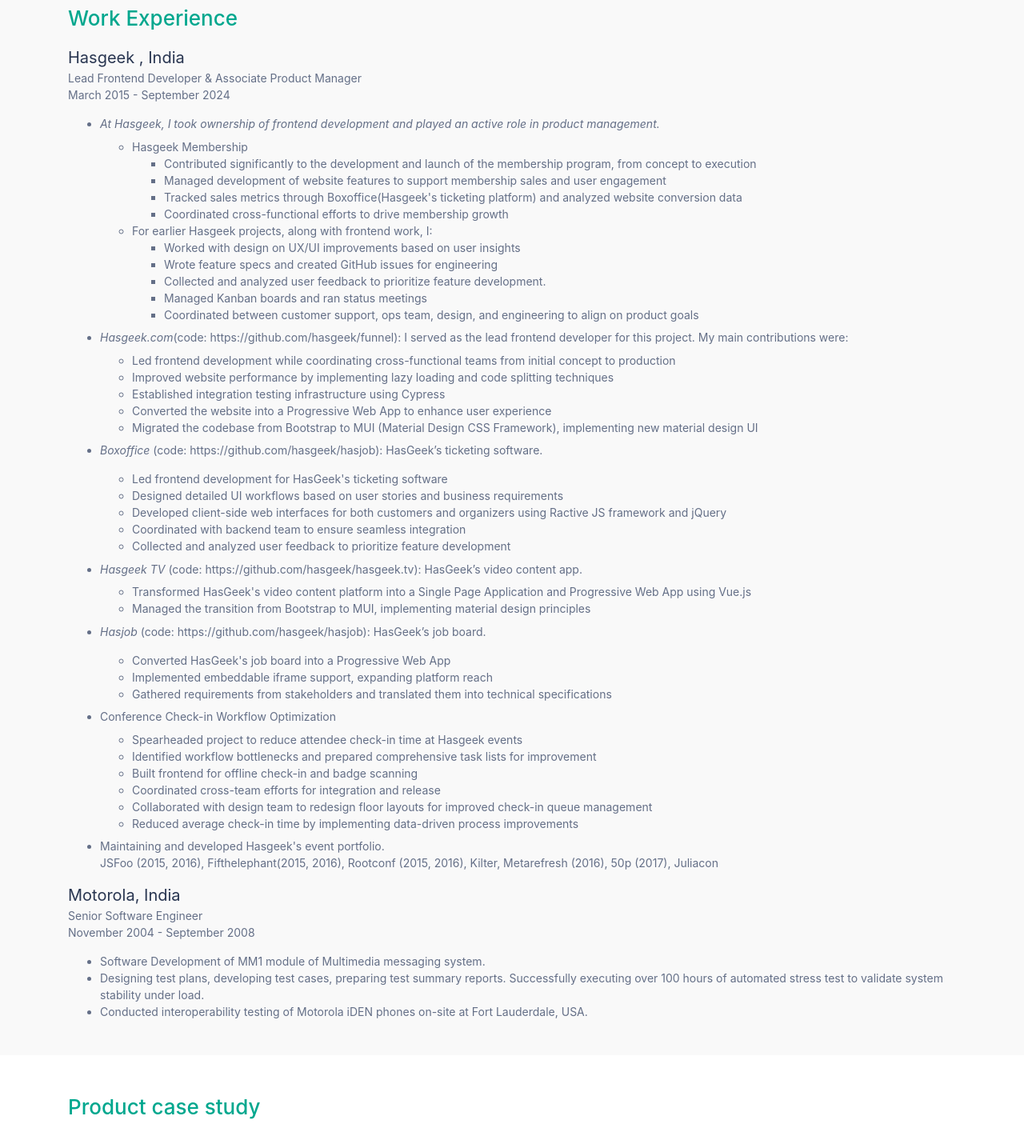
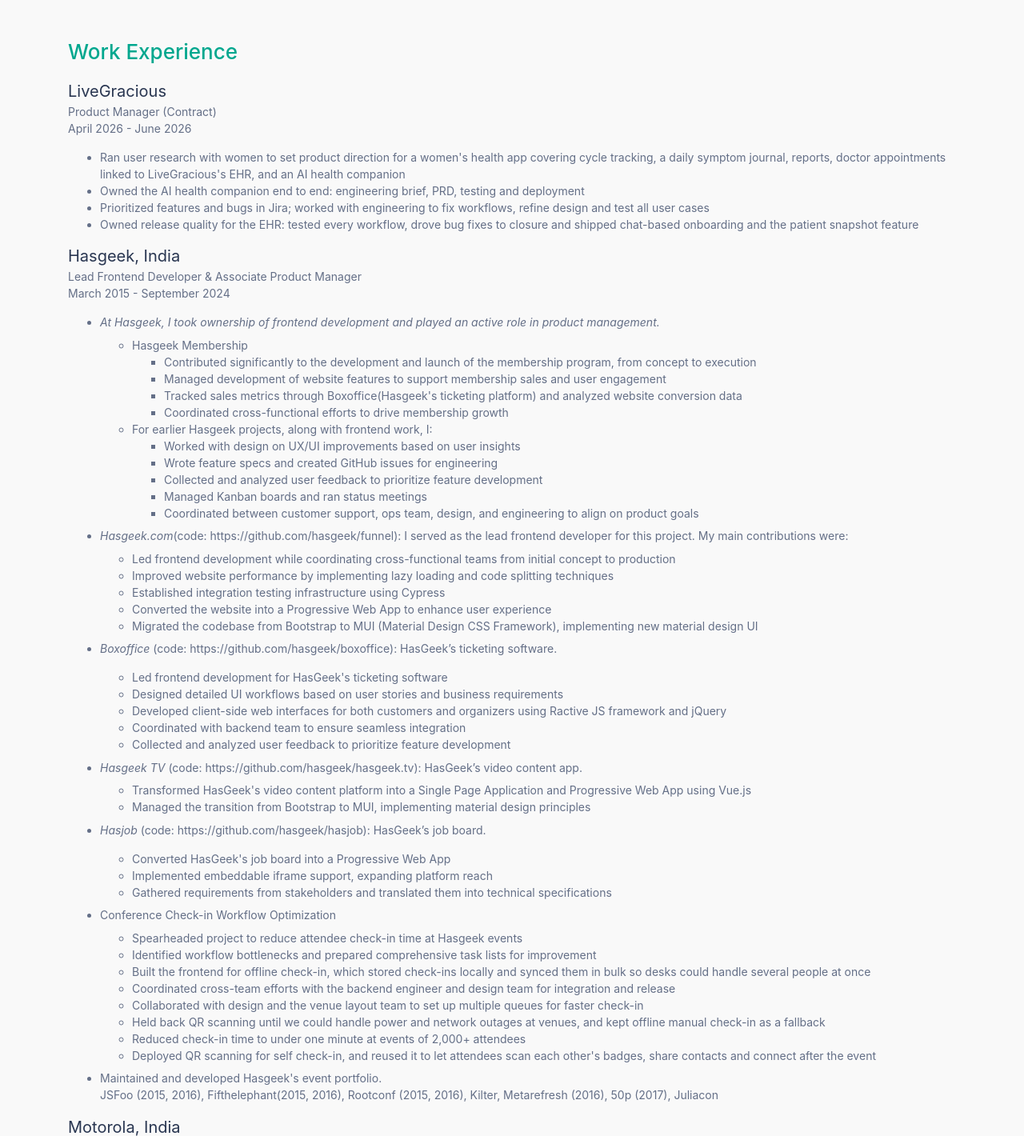
Before and after one commit to vidya-ram/vidya-ram.github.io, a plain HTML site: page index.html in a window 1280 px wide. Shown: the part 843-2263 px from the top of the page at 80% size. Drawn offline with Linux system fonts and the light colour scheme; a web font is replaced by a local one.

Commit message:
Refresh portfolio for product manager roles
- Retitle headline and about text around product management
- Add LiveGracious experience to index and work pages
- Add check-in results (under one minute, 2,000+ attendees) and the QR scanning trade-off
- Fix typos and broken links (Boxoffice, Kutcheri Calling, case study text)
- Remove script line that referenced a missing element

```diff
--- a/index.html
+++ b/index.html
@@ -36,7 +36,7 @@
       <div class="container">
         <p class="banner-text-intro">Hello I'm</p>
         <h2 class="banner-text-name">Vidya Ramakrishnan</h2>
-        <p class="banner-text-desc">Product-Focused Frontend Developer</p>
+        <p class="banner-text-desc">Product Manager | Builds with AI Tools</p>
         <address>
           <span class="margin-right"><i class="fa-solid fa-location-dot"></i> Bangalore, India</span>
           <a href="mailto:forvidya@gmail.com?subject=Resume" target="_blank" class="nounderline margin-right"><i class="fa-solid fa-envelope"></i> forvidya@gmail.com</a><br>
@@ -52,14 +52,24 @@
     <article class="resume-items">
       <div class="container">
         <h3 class="heading">About me</h3>
-        <p>I am a passionate product and frontend enthusiast with 10+ years of experience building thoughtful digital solutions. My tech journey began in embedded software at Motorola, before transitioning to web development while creating an educational site for my daughter. At Hasgeek, I lead frontend development and product initiatives, having spearheaded multiple product launches, including the end-to-end development of Hasgeek’s annual membership program. I thrive at the intersection of code and user experience—gathering user feedback, translating it into technical specifications, and coordinating cross-functional teams to deliver impactful solutions. Outside of work, I am passionate about gardening, composting, and sustainable living.</p>
+        <p>I am a product manager with a frontend engineering background and 10+ years of experience building thoughtful digital solutions. My tech journey began in embedded software at Motorola, before transitioning to web development while creating an educational site for my daughter. At Hasgeek, I led frontend development and product initiatives, having spearheaded multiple product launches, including the end-to-end development of Hasgeek’s annual membership program. Most recently, as a contract product manager at LiveGracious, I ran user research for a women’s health app and owned its AI health companion from engineering brief to deployment. I thrive at the intersection of code and user experience—gathering user feedback, translating it into technical specifications, and coordinating cross-functional teams to deliver impactful solutions. I also build working prototypes with Claude, Cursor and Lovable to test ideas quickly. Outside of work, I am passionate about gardening, composting, and sustainable living.</p>
       </div>
     </article>
 
     <article class="resume-items secondary-background">
       <div class="container">
         <h3 class="heading">Work Experience</h3>
-        <p class="heading-small no-margin">Hasgeek , India</strong></p>
+        <p class="heading-small no-margin">LiveGracious</p>
+        <p class="no-margin">Product Manager (Contract)</p>
+        <p>April 2026 - June 2026</p>
+        <ul>
+          <li>Ran user research with women to set product direction for a women's health app covering cycle tracking, a daily symptom journal, reports, doctor appointments linked to LiveGracious's EHR, and an AI health companion</li>
+          <li>Owned the AI health companion end to end: engineering brief, PRD, testing and deployment</li>
+          <li>Prioritized features and bugs in Jira; worked with engineering to fix workflows, refine design and test all user cases</li>
+          <li>Owned release quality for the EHR: tested every workflow, drove bug fixes to closure and shipped chat-based onboarding and the patient snapshot feature</li>
+        </ul>
+
+        <p class="heading-small no-margin">Hasgeek, India</p>
         <p class="no-margin">Lead Frontend Developer & Associate Product Manager</p>
         <p>March 2015 - September 2024</p>
         <ul>
@@ -77,7 +87,7 @@
                 <ul>
                   <li>Worked with design on UX/UI improvements based on user insights</li>
                   <li>Wrote feature specs and created GitHub issues for engineering</li>
-                  <li>Collected and analyzed user feedback to prioritize feature development.
+                  <li>Collected and analyzed user feedback to prioritize feature development</li>
                   <li>Managed Kanban boards and ran status meetings</li>
                   <li>Coordinated between customer support, ops team, design, and engineering to align on product goals</li>
                 </ul>
@@ -95,7 +105,7 @@
           </li>
 
           <li class="less-margin">
-            <p><i>Boxoffice</i> (code: <a href="https://github.com/hasgeek/boxoffice" target="_blank" class="nounderline">https://github.com/hasgeek/hasjob</a>): HasGeek’s ticketing software.
+            <p><i>Boxoffice</i> (code: <a href="https://github.com/hasgeek/boxoffice" target="_blank" class="nounderline">https://github.com/hasgeek/boxoffice</a>): HasGeek’s ticketing software.
             <ul>
               <li>Led frontend development for HasGeek's ticketing software</li>
               <li>Designed detailed UI workflows based on user stories and business requirements</li>
@@ -123,14 +133,16 @@
             <ul>
               <li>Spearheaded project to reduce attendee check-in time at Hasgeek events</li>
               <li>Identified workflow bottlenecks and prepared comprehensive task lists for improvement</li>
-              <li>Built frontend for offline check-in and badge scanning</li>
-              <li>Coordinated cross-team efforts for integration and release</li>
-              <li>Collaborated with design team to redesign floor layouts for improved check-in queue management</li>
-              <li>Reduced average check-in time by implementing data-driven process improvements</li>
+              <li>Built the frontend for offline check-in, which stored check-ins locally and synced them in bulk so desks could handle several people at once</li>
+              <li>Coordinated cross-team efforts with the backend engineer and design team for integration and release</li>
+              <li>Collaborated with design and the venue layout team to set up multiple queues for faster check-in</li>
+              <li>Held back QR scanning until we could handle power and network outages at venues, and kept offline manual check-in as a fallback</li>
+              <li>Reduced check-in time to under one minute at events of 2,000+ attendees</li>
+              <li>Deployed QR scanning for self check-in, and reused it to let attendees scan each other's badges, share contacts and connect after the event</li>
             </ul>
           </li>
           <li>
-            <p>Maintaining and developed Hasgeek's event portfolio.<br>JSFoo (<a href="https://jsfoo.in/2015/" target="_blank" class="nounderline">2015</a>, <a href="https://jsfoo.in/2016/" target="_blank" class="nounderline">2016</a>), Fifthelephant(<a href="https://fifthelephant.in/2015/" target="_blank" class="nounderline">2015</a>, <a href="https://fifthelephant.in/2016/" target="_blank" class="nounderline">2016</a>), Rootconf (<a href="https://rootconf.in/2015/" target="_blank" class="nounderline">2015</a>, <a href="https://rootconf.in/2016/" target="_blank" class="nounderline">2016</a>), <a href="https://kilter.in/" target="_blank" class="nounderline">Kilter</a>, Metarefresh <a href="https://metarefresh.in/2016" target="_blank" class="nounderline">(2016)</a>, 50p <a href="https://50p.in/2017" target="_blank" class="nounderline">(2017)</a>, <a href="https://juliacon.in/2015" target="_blank" class="nounderline">Juliacon</a></p>
+            <p>Maintained and developed Hasgeek's event portfolio.<br>JSFoo (<a href="https://jsfoo.in/2015/" target="_blank" class="nounderline">2015</a>, <a href="https://jsfoo.in/2016/" target="_blank" class="nounderline">2016</a>), Fifthelephant(<a href="https://fifthelephant.in/2015/" target="_blank" class="nounderline">2015</a>, <a href="https://fifthelephant.in/2016/" target="_blank" class="nounderline">2016</a>), Rootconf (<a href="https://rootconf.in/2015/" target="_blank" class="nounderline">2015</a>, <a href="https://rootconf.in/2016/" target="_blank" class="nounderline">2016</a>), <a href="https://kilter.in/" target="_blank" class="nounderline">Kilter</a>, Metarefresh <a href="https://metarefresh.in/2016" target="_blank" class="nounderline">(2016)</a>, 50p <a href="https://50p.in/2017" target="_blank" class="nounderline">(2017)</a>, <a href="https://juliacon.in/2015" target="_blank" class="nounderline">Juliacon</a></p>
           </li>
         </ul>
 
@@ -152,7 +164,7 @@
           <div class="card-item">
             <div class="card">
               <p class="heading"><a href="images/uberclean.pdf" target="_blank" class="nounderline">Uber Clean</a></p>
-              <p>Product case study on Uber Clean, an on-demand laundry service that leverages Uber’s existing app, technology, and driver network to offer convenient laundry pickup and delivery. The deck covers problem discovery, user persona, jobs to done, user stories, MVP solution, design, product oppurtunity, buisness model, feature prioritization, and success metrics.</p>
+              <p>Product case study on Uber Clean, an on-demand laundry service that leverages Uber’s existing app, technology, and driver network to offer convenient laundry pickup and delivery. The deck covers problem discovery, user persona, jobs to be done, user stories, MVP solution, design, product opportunity, business model, feature prioritization, and success metrics.</p>
             </div>
           </div>
         <div>
@@ -308,7 +320,7 @@
 
           <div class="card-item">
             <div class="card">
-              <p class="heading"><a href="https://ragya.netlify.app" target="_blank" class="nounderline">Kutcheri Calling</a></p>
+              <p class="heading"><a href="https://kutchericalling.netlify.app" target="_blank" class="nounderline">Kutcheri Calling</a></p>
               <p><i class="fa-solid fa-link"></i> <a href="https://kutchericalling.netlify.app" target="_blank" class="nounderline">View website</a> <small>(First version)</small></p>
               <p>Building a website using Claude and Cursor to help Carnatic music enthusiasts discover upcoming concerts. Using AI to extract event details from pasted text and images, and automatically populate event listings, reducing manual data entry and simplifying event updates</p>
             </div>
@@ -390,7 +402,6 @@
   <script src="https://kit.fontawesome.com/a8567adb67.js" crossorigin="anonymous"></script>
   <script type="text/javascript">
     document.querySelector('.js-year').innerHTML = new Date().getFullYear();
-    document.querySelector('.js-experience').innerHTML = new Date().getFullYear() - new Date('2015').getFullYear();
   </script>
 
   </body>
```
Also changed, not shown: work.html (+20 -5 lines).
